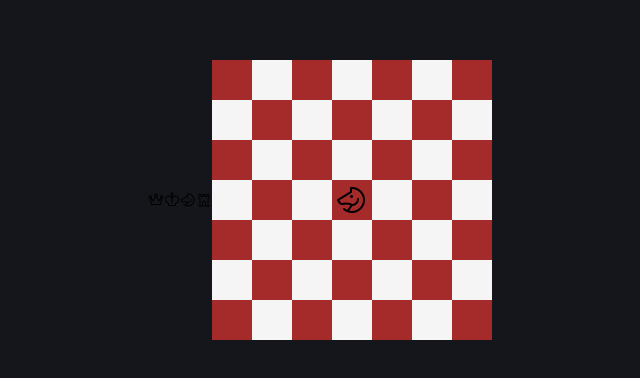
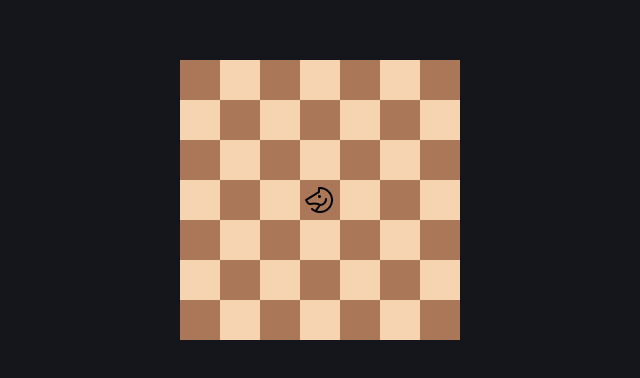
Before and after one commit to Delnaraxe/leGoat, a website built with Vite: page index.html in a window 1280 px wide. Shown: the part 200-578 px from the top of the page, without its empty margins (320-960 px from the left). Built offline with nearby package versions, Linux system fonts and the light colour scheme.

Commit message:
reorganize scripts -> use a class for the horse -> move coordinates in its own file -> use import/export

```diff
--- a/index.html
+++ b/index.html
@@ -5,7 +5,7 @@
     <meta name="viewport" content="width=device-width, initial-scale=1.0" />
     <title>Document</title>
 
-    <script src="./src/main.js" defer></script>
+    <script type="module" src="./src/main.js" defer></script>
     <link rel="stylesheet" href="/src/style.css" />
 
     <link
@@ -21,10 +21,10 @@
   </head>
 
   <body>
-    <i class="ph ph-crown"></i>
+    <!-- <i class="ph ph-crown"></i>
     <i class="ph ph-crown-cross"></i>
     <i class="ph ph-horse"></i>
-    <i class="ph ph-castle-turret"></i>
+    <i class="ph ph-castle-turret"></i> -->
     <div id="chessboard"></div>
   </body>
 </html>
--- /dev/null
+++ b/src/coordinates.js
@@ -0,0 +1,22 @@
+/**
+ * Module de gestion des coordonnées pour un échiquier
+ */
+
+const coordinatesMap = {};
+
+/**
+ * Initialise le tableau de coordonnées
+ */
+function initCoordinatesMap() {
+  for (let i = 1; i < 8; i++) {
+    const letter = String.fromCharCode(64 + i); // 65 = 'A' en ASCII
+    coordinatesMap[letter] = [];
+    for (let j = i; j <= 49; j = j + 7) {
+      coordinatesMap[letter].push(j);
+    }
+  }
+}
+
+initCoordinatesMap();
+
+export default coordinatesMap;
--- /dev/null
+++ b/src/horse.js
@@ -0,0 +1,50 @@
+import coordinatesMap from "./coordinates.js";
+
+const errorMessages = {
+  INVALID_POSITION: "La position doit être un tableau de deux éléments",
+  TILE_NOT_FOUND: "La case n'a pas été trouvée pour la position:",
+};
+
+/**
+ * Classe Horse représentant un cheval sur un échiquier
+ */
+class Horse {
+  position = [];
+
+  /**
+   * Constructeur de la classe
+   * Il est appelé quand on crée une nouvelle instance de cette classe (par exemple : new Horse(["E", "5"]))
+   * Si aucune position n'est donné à la création, on utilise la valeur par défaut ["D", "4"] (par exemple : new Horse())
+   */
+  constructor(initialPosition = ["D", "4"]) {
+    // Déplace le cheval à la position initiale
+    this.move(initialPosition);
+  }
+
+  /**
+   * Méthode pour déplacer le cheval
+   * @param newPosition La nouvelle position du cheval, par exemple ["A", "3"]
+   */
+  move(newPosition) {
+    if (!newPosition || newPosition.length !== 2) {
+      throw new Error(errorMessages.INVALID_POSITION);
+    }
+
+    this.position = newPosition;
+
+    const col = newPosition[0];
+    const row = newPosition[1];
+    const position = coordinatesMap[col][row - 1];
+
+    const horseIcon = document.createElement("i");
+    horseIcon.classList.add("ph", "ph-horse");
+
+    const tileDiv = document.querySelector(`[data-pos="${position}"]`);
+    if (!tileDiv) {
+      throw new Error(`${errorMessages.TILE_NOT_FOUND} ${position}`);
+    }
+    tileDiv.appendChild(horseIcon);
+  }
+}
+
+export default Horse;
--- a/src/main.js
+++ b/src/main.js
@@ -1,6 +1,14 @@
+import Horse from "./horse.js";
+
+function initMain() {
   const chessboard = document.getElementById("chessboard");
   const newTile = document.createElement("div");
 
+  /**
+   * Initialise le plateau d'échecs
+   * Crée 49 cases numérotées de 1 à 49
+   * Chaque case est un div avec un attribut data-pos correspondant à sa position
+   */
   function initChessboard() {
     for (let i = 1; i <= 49; i++) {
       const tile = newTile.cloneNode(false);
@@ -10,29 +18,8 @@ function initChessboard() {
   }
   initChessboard();
 
-const coordinatesMap = {};
-function initCoordinatesMap() {
-  for (let i = 1; i < 8; i++) {
-    const letter = String.fromCharCode(64 + i); // 65 = 'A' en ASCII
-    coordinatesMap[letter] = [];
-    for (let j = i; j <= 49; j = j + 7) {
-      coordinatesMap[letter].push(j);
+  // Crée une instance de Horse avec la position initiale ["D", "4"]
+  const horse = new Horse(["D", "4"]);
 }
-  }
-  console.log(coordinatesMap);
-}
-initCoordinatesMap();
 
-function initHorsePos() {
-  const initPosition = ["D", "4"];
-  const col = initPosition[0];
-  const row = initPosition[1];
-  const position = coordinatesMap[col][row - 1];
-
-  const horseIcon = document.createElement("i");
-  horseIcon.classList.add("ph", "ph-horse");
-
-  const initTileDiv = document.querySelector(`[data-pos="${position}"]`);
-  initTileDiv.appendChild(horseIcon);
-}
-initHorsePos();
+initMain();
--- a/src/style.css
+++ b/src/style.css
@@ -32,9 +32,9 @@ body {
 }
 
 #chessboard > div:nth-child(odd) {
-  background-color: brown;
+  background-color: hsl(22, 33%, 51%);
 }
 
 #chessboard > div:nth-child(even) {
-  background-color: whitesmoke;
+  background-color: hsl(30, 80%, 83%);
 }
```
Lines whose indentation alone changed are shown as unchanged.
